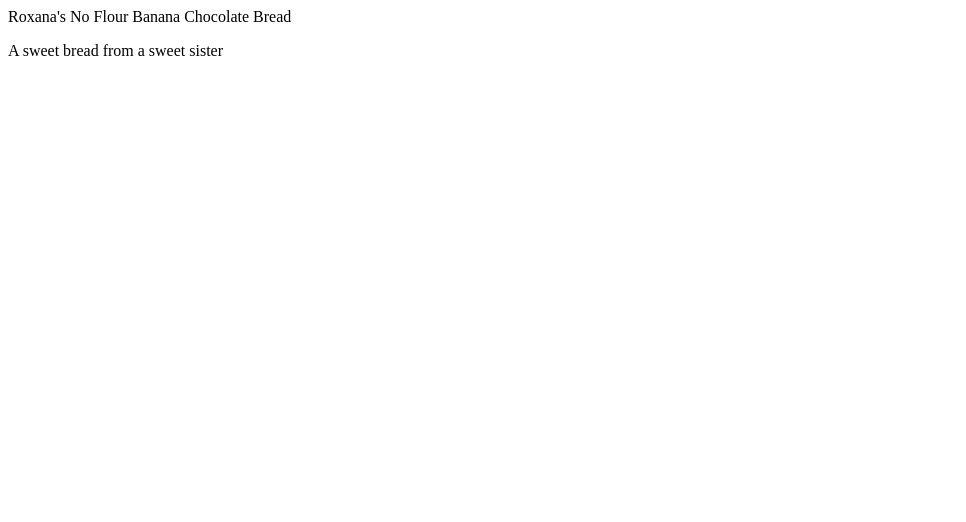
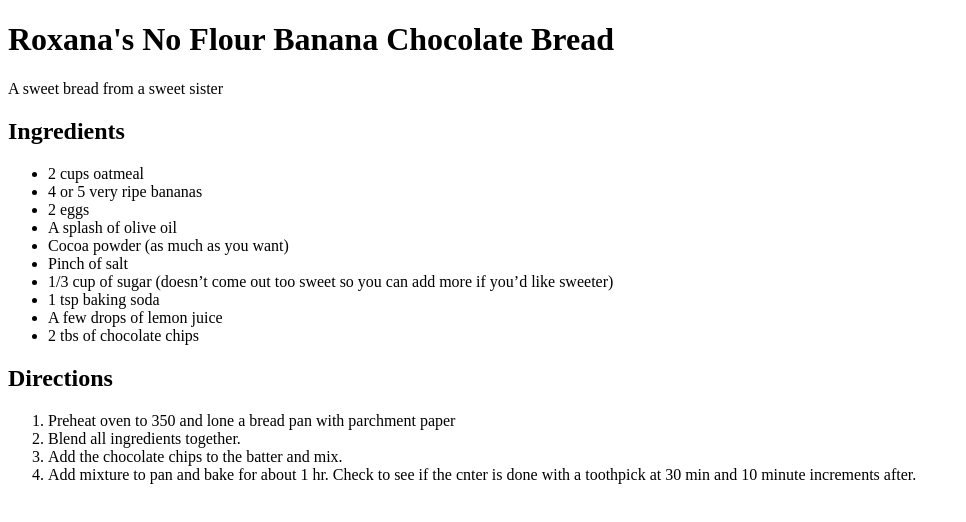
Before and after one commit to Bexadecimal/Bexadecimal.github.io, a plain HTML site: page recipes/banana-chocolate-bread.html in a window 1280 px wide. Shown: the whole page, without its empty margins (0-966 px from the left). Drawn offline with Linux system fonts and the light colour scheme.

Commit message:
doctype and head to all, update bread

```diff
--- a/recipes/banana-chocolate-bread.html
+++ b/recipes/banana-chocolate-bread.html
@@ -1,2 +1,39 @@
-<hi>Roxana's No Flour Banana Chocolate Bread</hi>
+<!DOCTYPE html>
+<html>
+
+<head>
+    <title>Roxana's No Flour Banana Chocolate Bread</title>
+</head>
+
+
+<h1>Roxana's No Flour Banana Chocolate Bread</h1>
  <p>A sweet bread from a sweet sister</p>
+
+ <section id="ingredients">
+    <h2>Ingredients</h2>
+    <ul>
+        <li>2 cups oatmeal</li>
+        <li>4 or 5 very ripe bananas</li>
+        <li>2 eggs</li>
+        <li>A splash of olive oil</li>
+        <li>Cocoa powder (as much as you want)</li>
+        <li>Pinch of salt</li>
+        <li>1/3 cup of sugar (doesn’t come out too sweet so you can add more if you’d like sweeter)</li>
+        <li>1 tsp baking soda</li>
+        <li>A few drops of lemon juice</li>
+        <li>2 tbs of chocolate chips</li>
+    </ul>
+ </section>
+
+<section id="directions">
+    <h2>Directions</h2>
+    <ol>
+        <li>Preheat oven to 350 and lone a bread pan with parchment paper</li>
+        <li>Blend all ingredients together.</li>
+        <li>Add the chocolate chips to the batter and mix.</li>
+        <li>Add mixture to pan and bake for about 1 hr. Check to see if the cnter is done with a toothpick at 30 min and 10 minute increments after.</li>
+    </ol>
+</section>
+
+
+</html>
```
Also changed, not shown: recipes/deviled-eggs.html (+10 -0 lines), recipes/tuna-salad.html (+11 -0 lines).
